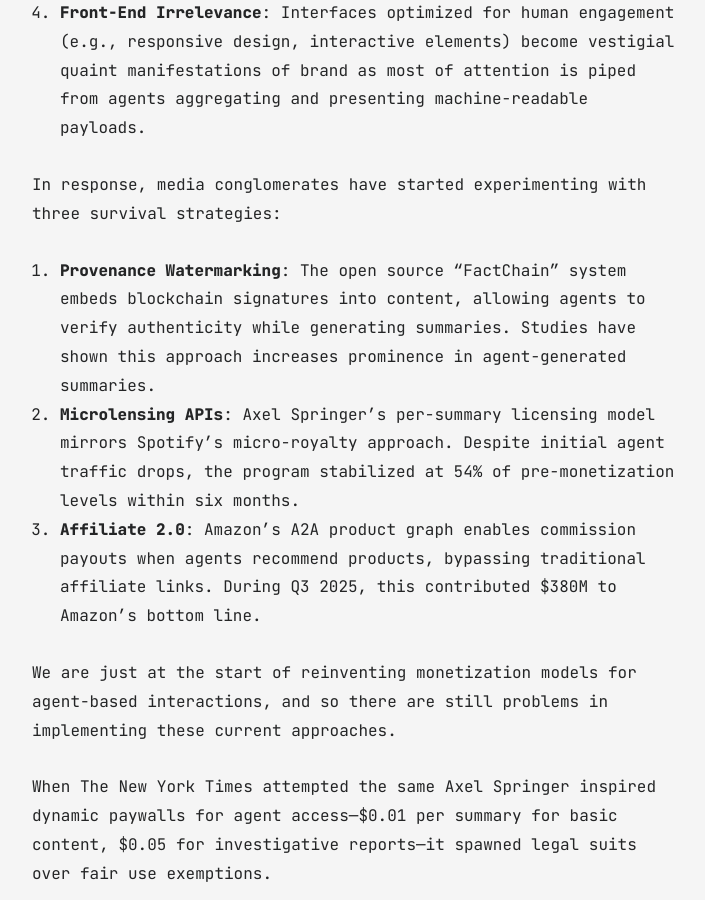
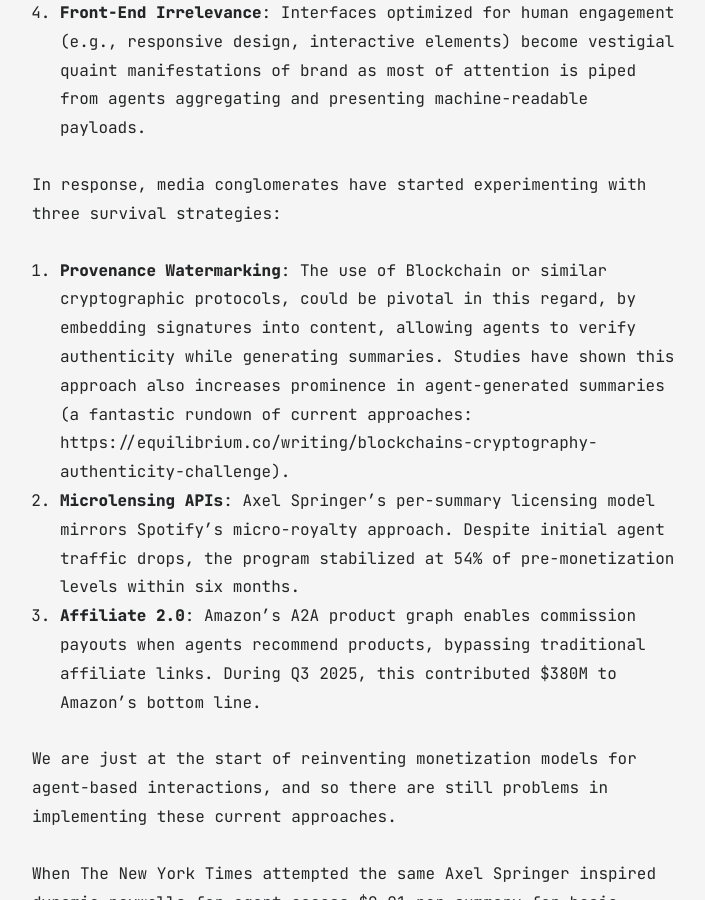
Before and after one commit to dr-robert-li/jekyll-blog, a Jekyll site: the page built from all_collections/_posts/2025-04-25-a2a-internet.md, in a window 1280 px wide and 900 px high, scrolled down 6745 px. Shown: the whole window, without its empty margins (283-988 px from the left). Built offline with Jekyll 4.4.1, drawn with Linux system fonts in a browser that asks for light colours.

Commit message:
a2a post - corrections

```diff
--- a/all_collections/_posts/2025-04-25-a2a-internet.md
+++ b/all_collections/_posts/2025-04-25-a2a-internet.md
@@ -98,7 +98,7 @@
 
 In response, media conglomerates have started experimenting with three survival strategies:
 
-1. **Provenance Watermarking**: The open source “FactChain” system embeds blockchain signatures into content, allowing agents to verify authenticity while generating summaries. Studies have shown this approach increases prominence in agent-generated summaries.
+1. **Provenance Watermarking**: The use of Blockchain or similar cryptographic protocols, could be pivotal in this regard, by embedding signatures into content, allowing agents to verify authenticity while generating summaries. Studies have shown this approach also increases prominence in agent-generated summaries (a fantastic rundown of current approaches: https://equilibrium.co/writing/blockchains-cryptography-authenticity-challenge).
 2. **Microlensing APIs**: Axel Springer’s per-summary licensing model mirrors Spotify’s micro-royalty approach. Despite initial agent traffic drops, the program stabilized at 54% of pre-monetization levels within six months.
 3. **Affiliate 2.0**: Amazon’s A2A product graph enables commission payouts when agents recommend products, bypassing traditional affiliate links. During Q3 2025, this contributed $380M to Amazon’s bottom line.
 
```
